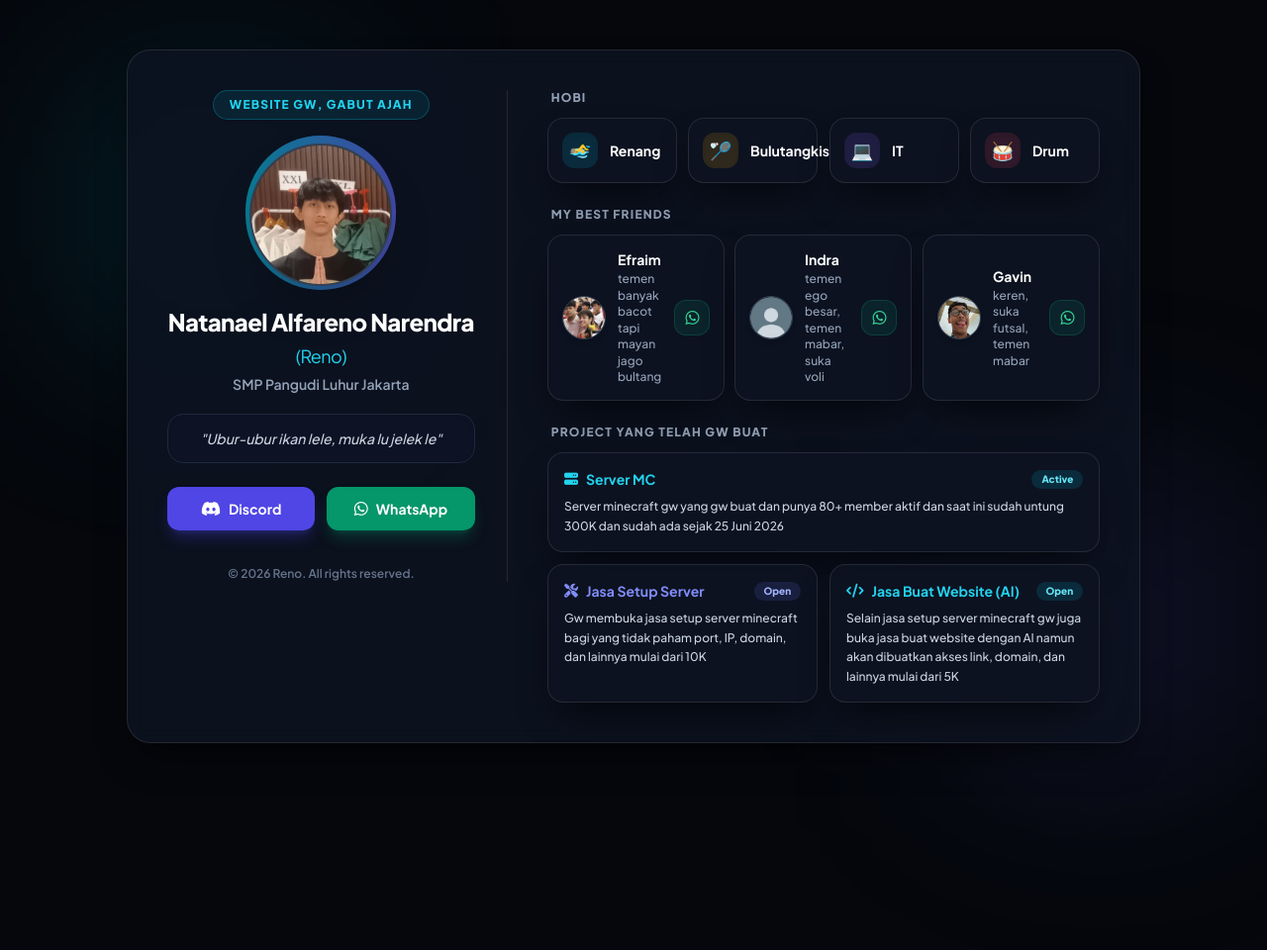
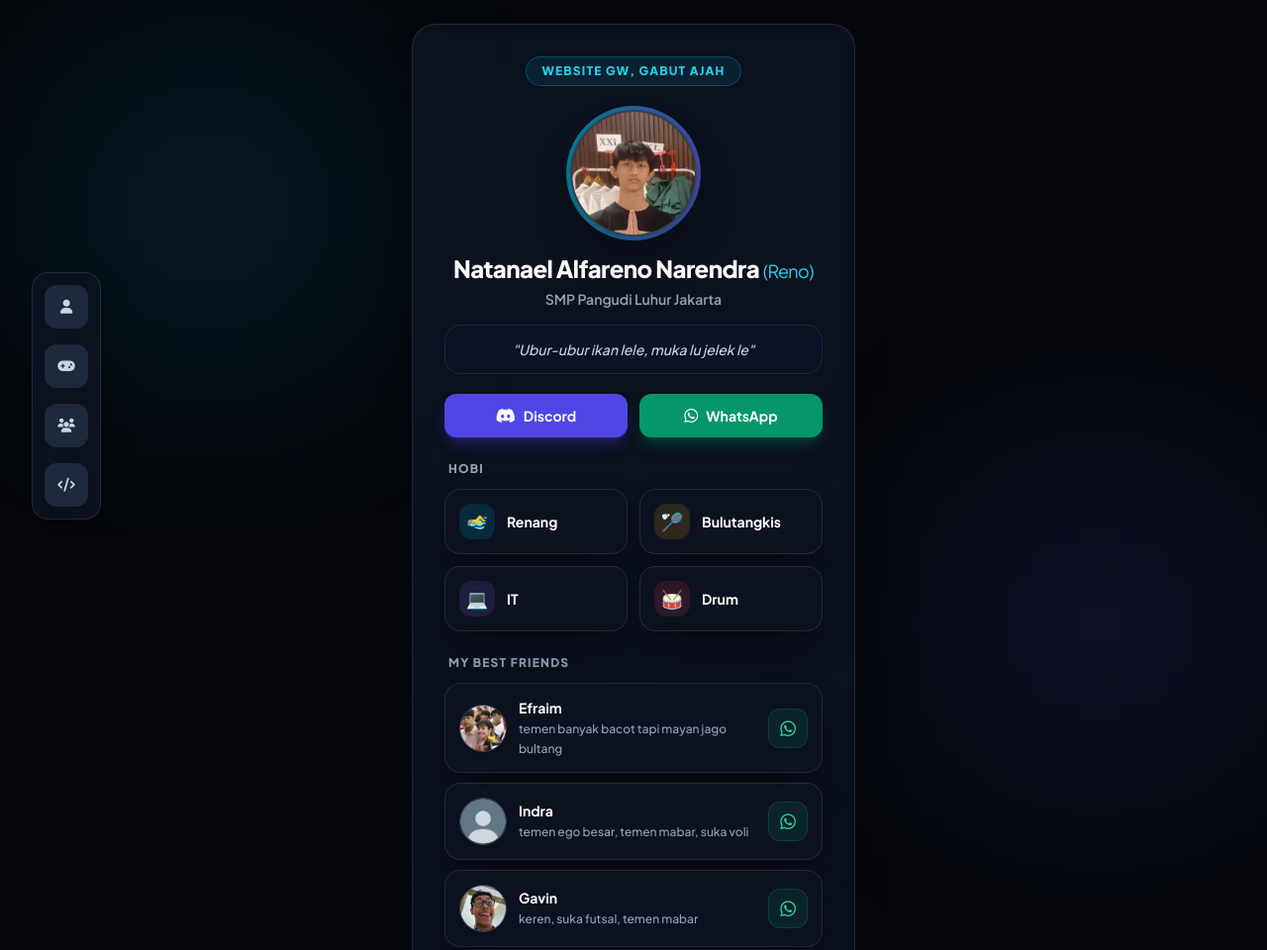
Before and after one commit to renonarend/Perkenalan-diri-web, a plain HTML site: page index.html in a window 1280 px wide. Shown: the top 960 px of the page at 99% size. Before the commit the page ends 800 px from the top, so only its background shows below. Drawn offline with nearby package versions, Linux system fonts and the light colour scheme.

Commit message:
Update index.html

```diff
--- a/index.html
+++ b/index.html
@@ -27,7 +27,6 @@
             border-radius: 50px;
             z-index: -1;
             animation: floatGlow 8s ease-in-out infinite alternate;
-            will-change: transform;
         }
 
         @keyframes floatGlow {
@@ -35,21 +34,18 @@
             100% { transform: translate(50px, 50px); }
         }
 
-        /* Glassmorphism Card Style + Anti Lag Optimization */
+        /* Glassmorphism Card Style */
         .glass-box {
             background: rgba(13, 19, 33, 0.85);
             backdrop-filter: blur(10px);
-            -webkit-backdrop-filter: blur(10px);
+            -webkit-backdrop-filter: blur(20px);
             border: 1px solid rgba(255, 255, 255, 0.1);
             box-shadow: 0 20px 40px -15px rgba(0, 0, 0, 0.7);
-            will-change: transform;
-            transform: translateZ(0);
         }
 
         /* Smooth Hover Effects */
         .interactive-card {
             transition: all 0.3s cubic-bezier(0.34, 1.56, 0.64, 1);
-            will-change: transform;
         }
         .interactive-card:hover {
             transform: translateY(-4px) scale(1.01);
@@ -65,18 +61,17 @@
         }
         .profile-ring {
             animation: pulseRing 4s infinite ease-in-out;
-            will-change: transform, opacity;
         }
     </style>
 </head>
-<body class="min-h-screen flex items-center justify-center p-4 sm:p-6 lg:p-10 relative">
+<body class="min-h-screen flex items-center justify-center p-4 sm:p-6 relative">
 
     <!-- Background Glow Elements -->
     <div class="bg-glow top-10 left-10"></div>
     <div class="bg-glow bottom-10 right-10" style="background: rgba(99, 102, 241, 0.12);"></div>
 
-    <!-- Sidebar / Floating Nav (Muncul di layar lebar) -->
-    <aside class="hidden 2xl:flex flex-col fixed left-8 top-1/2 -translate-y-1/2 glass-box p-3 rounded-2xl space-y-4 z-20">
+    <!-- Sidebar / Floating Nav -->
+    <aside class="hidden xl:flex flex-col fixed left-8 top-1/2 -translate-y-1/2 glass-box p-3 rounded-2xl space-y-4 z-20">
         <a href="#profile" title="Profil" class="w-11 h-11 rounded-xl bg-slate-800 hover:bg-cyan-500/20 text-slate-300 hover:text-cyan-400 flex items-center justify-center transition-all">
             <i class="fa-solid fa-user text-sm"></i>
         </a>
@@ -91,31 +86,27 @@
         </a>
     </aside>
 
-    <!-- Main Container: Vertikal di HP (max-w-md), Horizontal di Desktop (lg:max-w-5xl) -->
-    <main class="w-full max-w-md lg:max-w-5xl glass-box rounded-3xl p-6 sm:p-8 lg:p-10 relative z-10">
+    <main class="w-full max-w-md glass-box rounded-3xl p-6 sm:p-8 space-y-6 relative z-10">
 
-        <div class="flex flex-col lg:flex-row lg:items-start gap-8 lg:gap-10">
-
-            <!-- KOLOM KIRI (Desktop) / ATAS (HP): Profil Utama -->
-            <div id="profile" class="w-full lg:w-[38%] lg:sticky lg:top-10 flex flex-col items-center text-center space-y-5 lg:border-r lg:border-white/10 lg:pr-8">
-
-                <!-- Header Badge -->
-                <div>
+        <!-- Header / Judul Website -->
+        <div class="text-center">
             <span class="inline-block px-4 py-1.5 bg-cyan-500/10 border border-cyan-500/30 text-cyan-400 text-xs font-extrabold rounded-full uppercase tracking-widest shadow-sm">
                 Website gw, gabut ajah
             </span>
         </div>
 
+        <!-- Profil Utama -->
+        <div id="profile" class="flex flex-col items-center text-center space-y-4">
             <!-- Foto Profil -->
-                <div class="relative pt-1">
+            <div class="relative">
                 <div class="absolute -inset-1 bg-gradient-to-r from-cyan-500 to-indigo-500 rounded-full profile-ring"></div>
-                    <div class="relative w-32 h-32 lg:w-36 lg:h-36 rounded-full overflow-hidden border-2 border-slate-700 bg-slate-800 shadow-2xl">
+                <div class="relative w-32 h-32 rounded-full overflow-hidden border-2 border-slate-700 bg-slate-800 shadow-2xl">
                     <img src="IMG_20261119_170046.jpg" alt="Reno" class="w-full h-full object-cover object-top" onerror="this.src='https://images.unsplash.com/photo-1535713875002-d1d0cf377fde?auto=format&fit=crop&w=300&q=80'">
                 </div>
             </div>
 
             <div>
-                    <h1 class="text-2xl font-extrabold tracking-tight text-white">Natanael Alfareno Narendra <span class="text-cyan-400 font-normal text-lg block sm:inline">(Reno)</span></h1>
+                <h1 class="text-2xl font-extrabold tracking-tight text-white">Natanael Alfareno Narendra <span class="text-cyan-400 font-normal text-lg">(Reno)</span></h1>
                 <p class="text-sm text-slate-400 font-semibold mt-1">SMP Pangudi Luhur Jakarta</p>
             </div>
 
@@ -133,34 +124,26 @@
                     <i class="fa-brands fa-whatsapp text-base"></i> WhatsApp
                 </a>
             </div>
-
-                <!-- Footer Desktop (Pindah ke kiri bawah pas di layar lebar) -->
-                <div class="hidden lg:block pt-4">
-                    <p class="text-xs text-slate-500 font-semibold">© 2026 Reno. All rights reserved.</p>
-                </div>
         </div>
 
-            <!-- KOLOM KANAN (Desktop) / BAWAH (HP): Hobi, Circle & Projects -->
-            <div class="w-full lg:w-[62%] space-y-6">
-
-                <!-- Hobi (Grid 2x2 di HP, 4 kolom sejajar di Desktop) -->
+        <!-- Hobi (Grid 2x2) -->
         <div id="hobi" class="space-y-3">
             <h2 class="text-xs font-extrabold uppercase tracking-widest text-slate-400 px-1">Hobi</h2>
-                    <div class="grid grid-cols-2 sm:grid-cols-4 gap-3">
+            <div class="grid grid-cols-2 gap-3">
                 <div class="glass-box interactive-card p-3.5 rounded-2xl flex items-center gap-3 cursor-default">
-                            <div class="w-9 h-9 rounded-xl bg-cyan-500/15 text-cyan-400 flex items-center justify-center text-lg shadow-inner flex-shrink-0">🏊‍♂️</div>
+                    <div class="w-9 h-9 rounded-xl bg-cyan-500/15 text-cyan-400 flex items-center justify-center text-lg shadow-inner">🏊‍♂️</div>
                     <span class="text-sm font-bold text-white">Renang</span>
                 </div>
                 <div class="glass-box interactive-card p-3.5 rounded-2xl flex items-center gap-3 cursor-default">
-                            <div class="w-9 h-9 rounded-xl bg-amber-500/15 text-amber-400 flex items-center justify-center text-lg shadow-inner flex-shrink-0">🏸</div>
+                    <div class="w-9 h-9 rounded-xl bg-amber-500/15 text-amber-400 flex items-center justify-center text-lg shadow-inner">🏸</div>
                     <span class="text-sm font-bold text-white">Bulutangkis</span>
                 </div>
                 <div class="glass-box interactive-card p-3.5 rounded-2xl flex items-center gap-3 cursor-default">
-                            <div class="w-9 h-9 rounded-xl bg-violet-500/15 text-violet-400 flex items-center justify-center text-lg shadow-inner flex-shrink-0">💻</div>
+                    <div class="w-9 h-9 rounded-xl bg-violet-500/15 text-violet-400 flex items-center justify-center text-lg shadow-inner">💻</div>
                     <span class="text-sm font-bold text-white">IT</span>
                 </div>
                 <div class="glass-box interactive-card p-3.5 rounded-2xl flex items-center gap-3 cursor-default">
-                            <div class="w-9 h-9 rounded-xl bg-rose-500/15 text-rose-400 flex items-center justify-center text-lg shadow-inner flex-shrink-0">🥁</div>
+                    <div class="w-9 h-9 rounded-xl bg-rose-500/15 text-rose-400 flex items-center justify-center text-lg shadow-inner">🥁</div>
                     <span class="text-sm font-bold text-white">Drum</span>
                 </div>
             </div>
@@ -169,63 +152,63 @@
         <!-- Inner Circle / My Best Friends -->
         <div id="circle" class="space-y-3">
             <h2 class="text-xs font-extrabold uppercase tracking-widest text-slate-400 px-1">My Best Friends</h2>
-                    <div class="grid grid-cols-1 md:grid-cols-3 lg:grid-cols-1 xl:grid-cols-3 gap-2.5">
+            <div class="space-y-2.5">
                 <!-- Efraim -->
                 <div class="glass-box interactive-card p-3.5 rounded-2xl flex items-center justify-between gap-3">
-                            <div class="flex items-center gap-3 min-w-0">
-                                <div class="w-11 h-11 rounded-full overflow-hidden bg-slate-800 flex-shrink-0 border border-slate-700 shadow-md">
+                    <div class="flex items-center gap-3">
+                        <div class="w-12 h-12 rounded-full overflow-hidden bg-slate-800 flex-shrink-0 border border-slate-700 shadow-md">
                             <img src="IMG-20261119-WA0001.jpg" alt="Efraim" class="w-full h-full object-cover" onerror="this.src='https://images.unsplash.com/photo-1535713875002-d1d0cf377fde?auto=format&fit=crop&w=150&q=80'">
                         </div>
-                                <div class="min-w-0">
-                                    <h3 class="text-sm font-bold text-white truncate">Efraim</h3>
-                                    <p class="text-xs text-slate-400 mt-0.5 leading-snug font-medium">temen banyak bacot tapi mayan jago bultang</p>
+                        <div>
+                            <h3 class="text-sm font-bold text-white">Efraim</h3>
+                            <p class="text-xs text-slate-400 mt-0.5 leading-relaxed font-medium">temen banyak bacot tapi mayan jago bultang</p>
                         </div>
                     </div>
-                            <a href="https://wa.me/628118988466" target="_blank" title="Chat Efraim" class="w-9 h-9 rounded-xl bg-emerald-500/10 hover:bg-emerald-500/20 text-emerald-400 border border-emerald-500/20 flex items-center justify-center transition-all flex-shrink-0">
-                                <i class="fa-brands fa-whatsapp text-base"></i>
+                    <a href="https://wa.me/628118988466" target="_blank" title="Chat Efraim" class="w-10 h-10 rounded-xl bg-emerald-500/10 hover:bg-emerald-500/20 text-emerald-400 border border-emerald-500/20 flex items-center justify-center transition-all flex-shrink-0">
+                        <i class="fa-brands fa-whatsapp text-lg"></i>
                     </a>
                 </div>
 
-                        <!-- Indra -->
+                <!-- Indra (Ganti nama file fotoindra.jpg nanti di src kalau udah ada fotonya) -->
                 <div class="glass-box interactive-card p-3.5 rounded-2xl flex items-center justify-between gap-3">
-                            <div class="flex items-center gap-3 min-w-0">
-                                <div class="w-11 h-11 rounded-full overflow-hidden bg-slate-800 flex-shrink-0 border border-slate-700 shadow-md">
+                    <div class="flex items-center gap-3">
+                        <div class="w-12 h-12 rounded-full overflow-hidden bg-slate-800 flex-shrink-0 border border-slate-700 shadow-md">
                             <img src="images (9).jpeg" alt="Indra" class="w-full h-full object-cover" onerror="this.src='https://images.unsplash.com/photo-1535713875002-d1d0cf377fde?auto=format&fit=crop&w=150&q=80'">
                         </div>
-                                <div class="min-w-0">
-                                    <h3 class="text-sm font-bold text-white truncate">Indra</h3>
-                                    <p class="text-xs text-slate-400 mt-0.5 leading-snug font-medium">temen ego besar, temen mabar, suka voli</p>
+                        <div>
+                            <h3 class="text-sm font-bold text-white">Indra</h3>
+                            <p class="text-xs text-slate-400 mt-0.5 leading-relaxed font-medium">temen ego besar, temen mabar, suka voli</p>
                         </div>
                     </div>
-                            <a href="https://wa.me/6282147489455" target="_blank" title="Chat Indra" class="w-9 h-9 rounded-xl bg-emerald-500/10 hover:bg-emerald-500/20 text-emerald-400 border border-emerald-500/20 flex items-center justify-center transition-all flex-shrink-0">
-                                <i class="fa-brands fa-whatsapp text-base"></i>
+                    <a href="https://wa.me/6282147489455" target="_blank" title="Chat Indra" class="w-10 h-10 rounded-xl bg-emerald-500/10 hover:bg-emerald-500/20 text-emerald-400 border border-emerald-500/20 flex items-center justify-center transition-all flex-shrink-0">
+                        <i class="fa-brands fa-whatsapp text-lg"></i>
                     </a>
                 </div>
 
-                        <!-- Gavin -->
+                <!-- Gavin (Sudah di-set pakai IMG_20261119_152015.jpg) -->
                 <div class="glass-box interactive-card p-3.5 rounded-2xl flex items-center justify-between gap-3">
-                            <div class="flex items-center gap-3 min-w-0">
-                                <div class="w-11 h-11 rounded-full overflow-hidden bg-slate-800 flex-shrink-0 border border-slate-700 shadow-md">
+                    <div class="flex items-center gap-3">
+                        <div class="w-12 h-12 rounded-full overflow-hidden bg-slate-800 flex-shrink-0 border border-slate-700 shadow-md">
                             <img src="IMG_20261119_152015.jpg" alt="Gavin" class="w-full h-full object-cover" onerror="this.src='https://images.unsplash.com/photo-1535713875002-d1d0cf377fde?auto=format&fit=crop&w=150&q=80'">
                         </div>
-                                <div class="min-w-0">
-                                    <h3 class="text-sm font-bold text-white truncate">Gavin</h3>
-                                    <p class="text-xs text-slate-400 mt-0.5 leading-snug font-medium">keren, suka futsal, temen mabar</p>
+                        <div>
+                            <h3 class="text-sm font-bold text-white">Gavin</h3>
+                            <p class="text-xs text-slate-400 mt-0.5 leading-relaxed font-medium">keren, suka futsal, temen mabar</p>
                         </div>
                     </div>
-                            <a href="https://wa.me/6285600593929" target="_blank" title="Chat Gavin" class="w-9 h-9 rounded-xl bg-emerald-500/10 hover:bg-emerald-500/20 text-emerald-400 border border-emerald-500/20 flex items-center justify-center transition-all flex-shrink-0">
-                                <i class="fa-brands fa-whatsapp text-base"></i>
+                    <a href="https://wa.me/6285600593929" target="_blank" title="Chat Gavin" class="w-10 h-10 rounded-xl bg-emerald-500/10 hover:bg-emerald-500/20 text-emerald-400 border border-emerald-500/20 flex items-center justify-center transition-all flex-shrink-0">
+                        <i class="fa-brands fa-whatsapp text-lg"></i>
                     </a>
                 </div>
             </div>
         </div>
 
-                <!-- Project yang telah gw buat (1 kolom di HP, 2 kolom grid di Desktop) -->
+        <!-- Project yang telah gw buat -->
         <div id="projects" class="space-y-3">
             <h2 class="text-xs font-extrabold uppercase tracking-widest text-slate-400 px-1">Project yang telah gw buat</h2>
-                    <div class="grid grid-cols-1 md:grid-cols-2 gap-3">
+            <div class="space-y-2.5">
                 <!-- Project 1 -->
-                        <div class="glass-box interactive-card p-4 rounded-2xl space-y-2 md:col-span-2">
+                <div class="glass-box interactive-card p-4 rounded-2xl space-y-2">
                     <div class="flex items-center justify-between">
                         <h3 class="text-sm font-bold text-cyan-400 flex items-center gap-2">
                             <i class="fa-solid fa-server"></i> Server MC
@@ -249,12 +232,12 @@
                         Gw membuka jasa setup server minecraft bagi yang tidak paham port, IP, domain, dan lainnya mulai dari 10K
                     </p>
                 </div>
-
+            </div>
                <!-- Project 3 -->
                <div class="glass-box interactive-card p-4 rounded-2xl space-y-2">
                    <div class="flex items-center justify-between">
                         <h3 class="text-sm font-bold text-cyan-400 flex items-center gap-2">
-                                    <i class="fa-solid fa-code"></i> Jasa Buat Website (AI)
+                            <i class="fa-solid fa-screwdriver-wrench"></i> Jasa Buat Website (AI)
                         </h3>
                         <span class="px-2.5 py-0.5 bg-cyan-500/15 text-cyan-300 text-[10px] font-extrabold rounded-full">Open</span>
                     </div>
@@ -265,14 +248,11 @@
             </div>
     </div>
 
-                <!-- Footer Mobile (Muncul cuma pas dibuka di HP) -->
-                <div class="text-center pt-2 lg:hidden">
+        <!-- Footer -->
+        <div class="text-center pt-2">
             <p class="text-xs text-slate-500 font-semibold">© 2026 Reno. All rights reserved.</p>
         </div>
 
-            </div>
-
-        </div>
     </main>
 
 </body>
```
Lines whose indentation alone changed are shown as unchanged.
